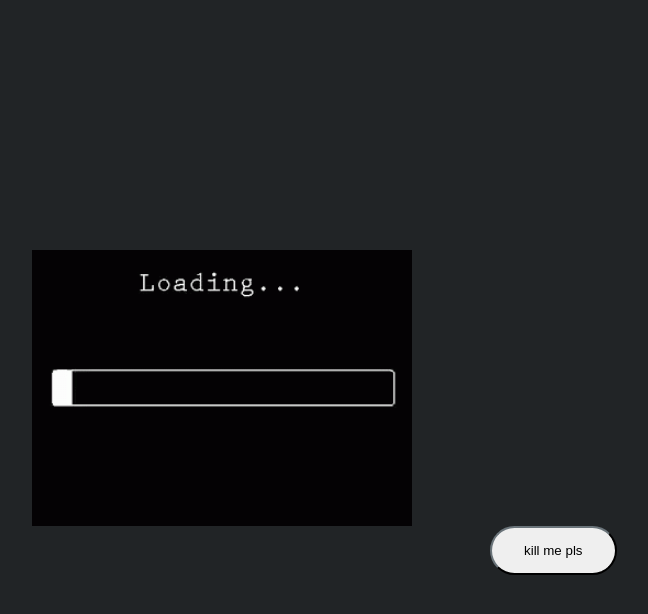
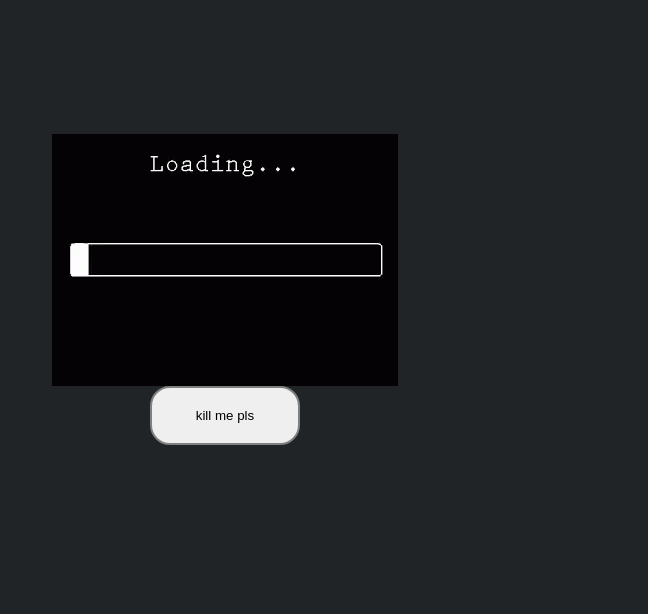
Before and after one commit to Listwas/html_learning, a plain HTML site: page index.html in a window 1280 px wide. Shown: the whole page, without its empty margins (415-1063 px from the left). Drawn offline with Linux system fonts and the light colour scheme.

Commit message:
modified center method

```diff
--- a/index.css
+++ /dev/null
@@ -1,23 +0,0 @@
-.container{
-  width: 100%;
-  position: relative;
-  right: 3px;
-  /* border: 3px solid red; */
-}
-
-#gif{
-  display: block;
-  margin-left: auto;
-  margin-right: auto;
-  margin-top: 250px;
-  width: 30%;
-  }
-
-#button{
-  padding: 15px 32px;
-  text-align: center;
-  border-color: #212426;
-  border-radius: 50px;
-  position: relative;
-  margin-left: 900px;
-}
--- a/index.html
+++ b/index.html
@@ -2,14 +2,23 @@
 <html lang="en" dir="ltr"> <!-- dir="ltr" specifies text direction (ltr means left-to-right) -->
   <head>
     <meta charset="utf-8">
-    <link rel="stylesheet" type="text/css" href="index.css"/>
+    <link rel="stylesheet" type="text/css" href="master.css"/>
     <title></title>
   </head>
   <body bgcolor="#212426">
-    <div class="container">
-      <img src="loading.gif" id="gif" alt="loading_bar"/>
-        <a href="http://127.0.0.1:5500/sub_page/main_page.html">
-          <button type="button" name="button" id="button"> kill me pls </button>
-        </a>
+    <div class="center">
+      <center><img align="middle" src="loading.gif" class="centered_img" alt="gif"></center>
     </div>
+
+    <div class="center">
+      <a href="http://127.0.0.1:5500/sub_page/main_page.html">
+        <center>
+          <button  class="button">
+            kill me pls
+          </button>
+        </center>
+      </a>
+    </div>
+  </body>
+
 </html>
--- /dev/null
+++ b/master.css
@@ -0,0 +1,16 @@
+
+.centered_img{
+  margin-top: 10%;
+}
+
+.button{
+  padding: 20px;
+  width: 150px;
+  border: 2px solid grey;
+  border-radius: 20px;
+}
+
+.center{
+  /* border: 1px dashed red; */
+  position: relative;
+}
```
